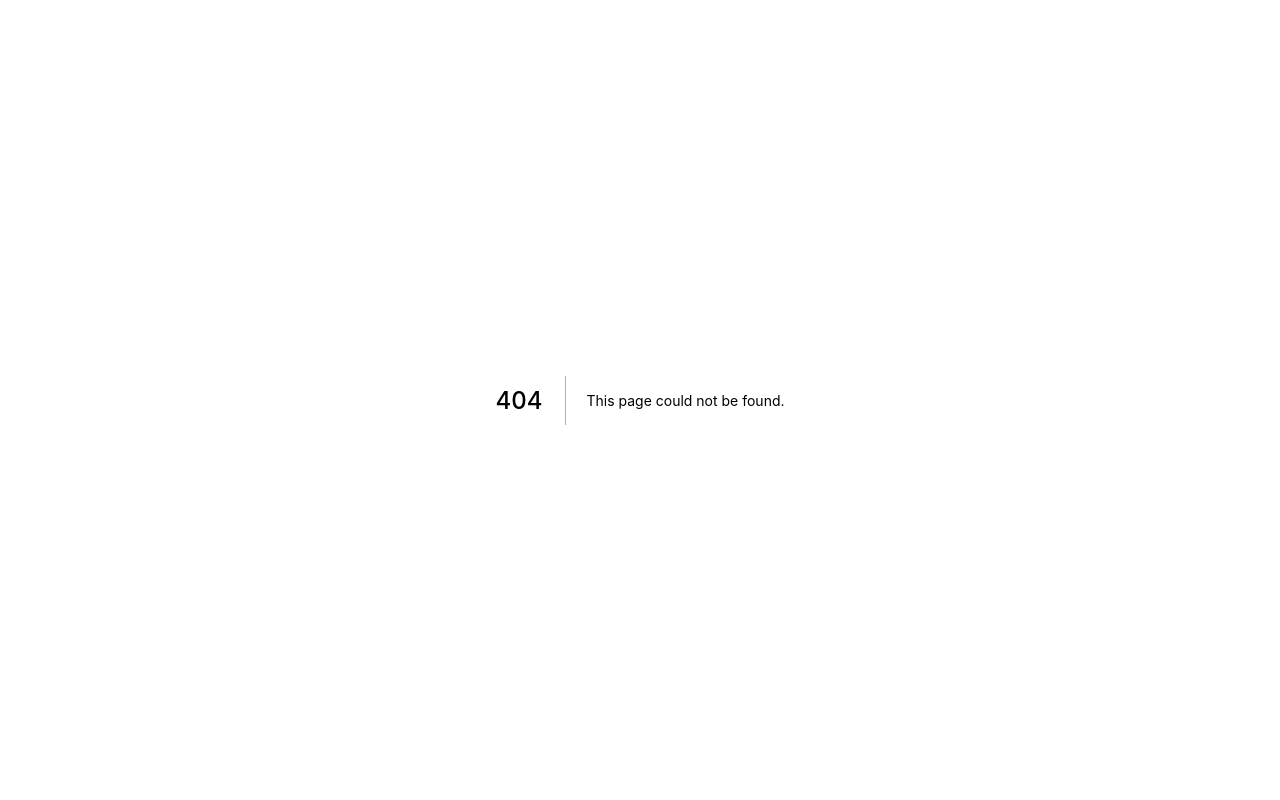
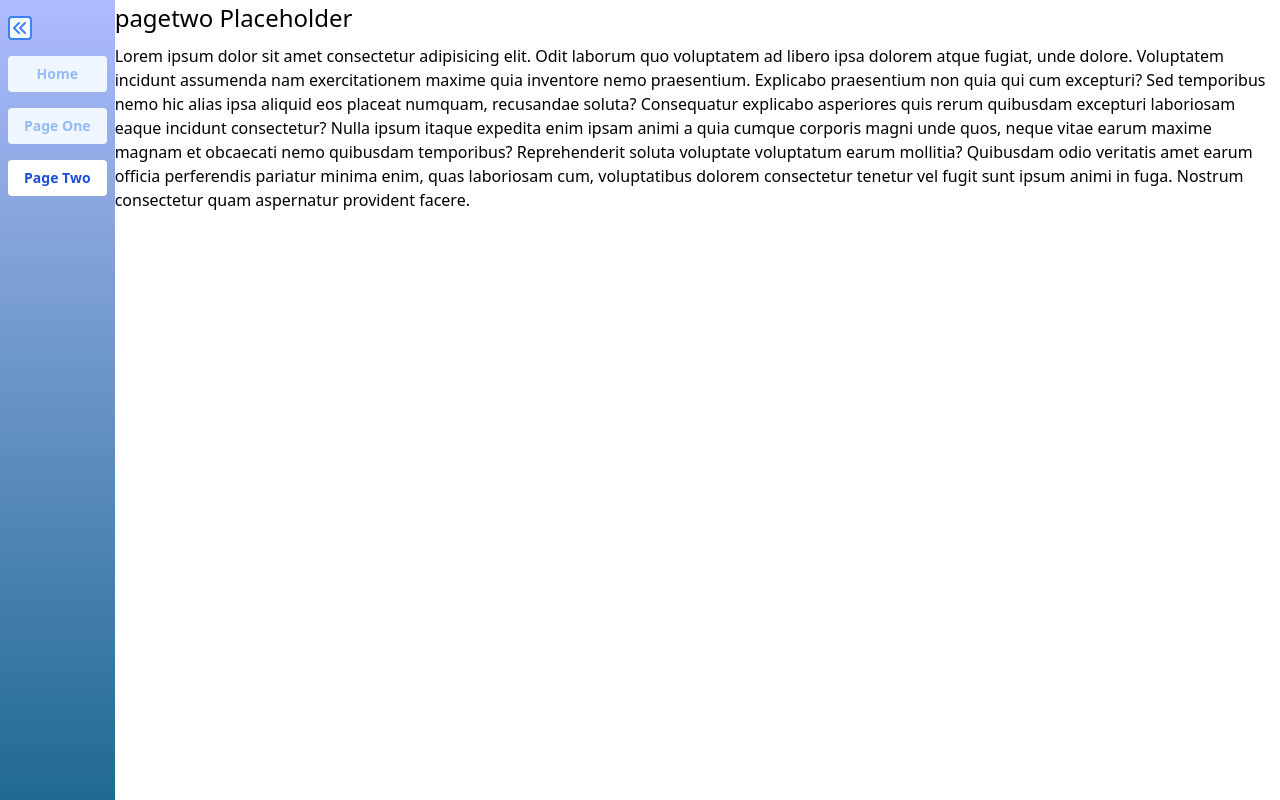
Before and after one commit to PaulHaze/nextjs-tailwind-tutorial-starter, a Next.js app: page /pagetwo in a window 1280 px wide. Before the commit this address had no page. Built offline with nearby package versions, Linux system fonts and the light colour scheme.

Commit message:
add route component

```diff
--- a/components/Nav/NavBar.js
+++ b/components/Nav/NavBar.js
@@ -7,10 +7,16 @@ import {
 
 import { NavLink } from './NavLink';
 
+import { routes } from '../../routes';
+
 export function NavBar() {
   const [showHideNav, setShowHideNav] = useState(true);
 
   const handleNavClick = () => setShowHideNav(prev => !prev);
+
+  const renderRoutes = routes.map(r => (
+    <NavLink key={r.key} linkRef={r.path} linkText={r.label} />
+  ));
   return (
     <nav className="h-[100vh] p-5 px-2 py-4 bg-gradient-to-b from-indigo-300/90 to-sky-800/90">
       <div className="flex">
@@ -27,10 +33,7 @@ export function NavBar() {
         )}
       </div>
 
-      <ul className={`w-full ${!showHideNav && 'hidden'}`}>
-        <NavLink linkRef="/" linkText="Home" />
-        <NavLink linkRef="/pageone" linkText="Page One" />
-      </ul>
+      <ul className={`w-full ${!showHideNav && 'hidden'}`}>{renderRoutes}</ul>
     </nav>
   );
 }
--- /dev/null
+++ b/pages/pagetwo.js
@@ -0,0 +1,25 @@
+import React from 'react';
+import { MainLayout } from '../layouts/MainLayout';
+
+export default function pagetwo() {
+  return (
+    <MainLayout>
+      <h3>pagetwo Placeholder</h3>
+      <p>
+        Lorem ipsum dolor sit amet consectetur adipisicing elit. Odit laborum
+        quo voluptatem ad libero ipsa dolorem atque fugiat, unde dolore.
+        Voluptatem incidunt assumenda nam exercitationem maxime quia inventore
+        nemo praesentium. Explicabo praesentium non quia qui cum excepturi? Sed
+        temporibus nemo hic alias ipsa aliquid eos placeat numquam, recusandae
+        soluta? Consequatur explicabo asperiores quis rerum quibusdam excepturi
+        laboriosam eaque incidunt consectetur? Nulla ipsum itaque expedita enim
+        ipsam animi a quia cumque corporis magni unde quos, neque vitae earum
+        maxime magnam et obcaecati nemo quibusdam temporibus? Reprehenderit
+        soluta voluptate voluptatum earum mollitia? Quibusdam odio veritatis
+        amet earum officia perferendis pariatur minima enim, quas laboriosam
+        cum, voluptatibus dolorem consectetur tenetur vel fugit sunt ipsum animi
+        in fuga. Nostrum consectetur quam aspernatur provident facere.
+      </p>
+    </MainLayout>
+  );
+}
--- /dev/null
+++ b/routes.js
@@ -0,0 +1,17 @@
+export const routes = [
+  {
+    path: '/',
+    key: 'home',
+    label: 'Home',
+  },
+  {
+    path: '/pageone',
+    key: 'pageone',
+    label: 'Page One',
+  },
+  {
+    path: '/pagetwo',
+    key: 'pagetwo',
+    label: 'Page Two',
+  },
+];
```
